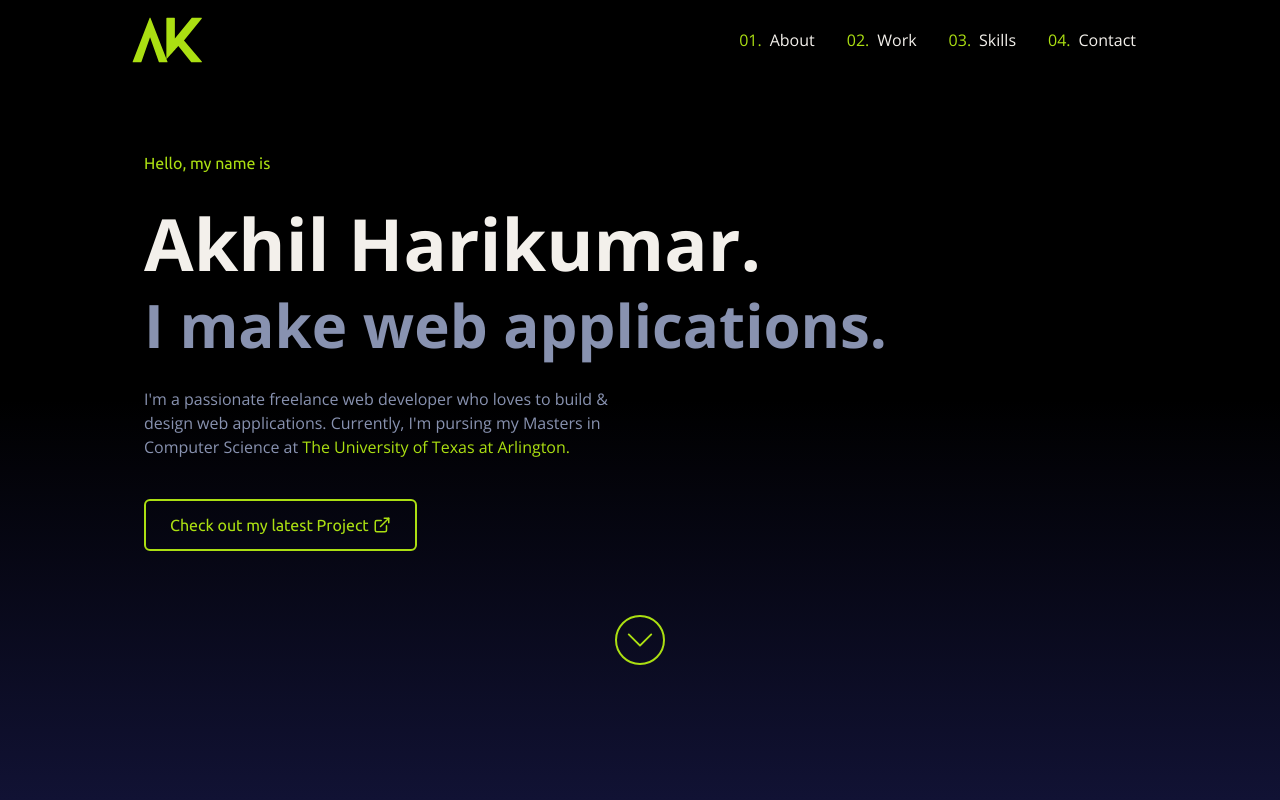
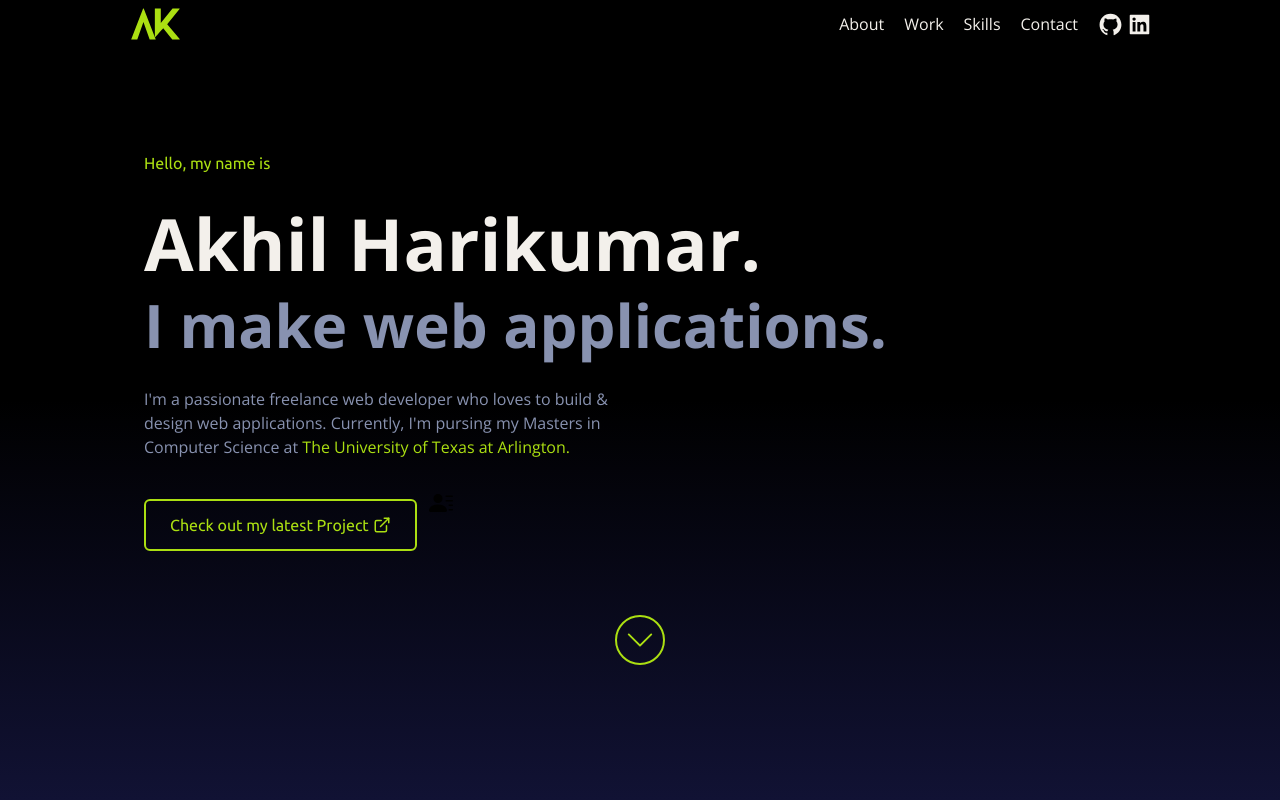
Before and after one commit to AkhilsWorkshop/Portfolio, a React (Create React App) app: page / in a window 1280 px wide. Shown: the top 800 px of the page. Built offline with nearby package versions, Linux system fonts and the light colour scheme.

Commit message:
Navbar height fix

```diff
--- a/src/components/Home.js
+++ b/src/components/Home.js
@@ -1,6 +1,6 @@
 import { FiExternalLink } from "react-icons/fi"
 import { Link } from 'react-scroll';
-import { BsChevronDown } from "react-icons/bs"
+import { BsChevronDown, BsPersonLinesFill } from "react-icons/bs"
 
 
 const Home = () => {
@@ -8,7 +8,7 @@ const Home = () => {
     return (
         <div name="Home" className="h-screen w-full bg-gradient-to-b from-black via-black to-fifth">
 
-            <div className="max-w-screen-lg mx-auto flex flex-col items-center justify-center h-full px-10 sm:py-0 sm:px-4">
+            <div className="max-w-screen-lg mx-auto flex items-center justify-center h-full px-10 sm:py-0 sm:px-4">
 
                 <div className="flex flex-col justify-center gap-2 sm:gap-4 h-full">
 
@@ -40,6 +40,11 @@ const Home = () => {
                         <a href="https://moviehome.akhilkumar.ga/" target="_blank" rel="noreferrer" className="text-[#ABDF12] font-slogan border-2 border-[#ABDF12] my-2 px-6 py-3 rounded-md flex items-center gap-1 cursor-pointer duration-500 hover:bg-[#ABDF12]/20">Check out my latest Project<FiExternalLink size={18} />
                         </a>
 
+                        <a href="/Resume-AkhilKumar.pdf" target="_blank" rel="noreferrer">
+                            <BsPersonLinesFill size={24} className="duration-300 hover:text-primary hover:scale-105" />
+                        </a>
+
+
                     </div>
                     <div className="flex justify-center"
                         data-aos="fade-up"
@@ -52,9 +57,11 @@ const Home = () => {
 
                 </div>
 
+
+
             </div>
 
-        </div>
+        </div >
     )
 }
 
--- a/src/components/Navbar.js
+++ b/src/components/Navbar.js
@@ -2,6 +2,9 @@ import logo from '../assets/logo.svg';
 import { CgMenu, CgClose } from "react-icons/cg";
 import { useState } from 'react';
 import { Link } from 'react-scroll';
+import { AiFillGithub, AiFillLinkedin } from "react-icons/ai";
+import { BsPersonLinesFill } from "react-icons/bs";
+import { MdEmail } from "react-icons/md";
 
 const Navbar = () => {
 
@@ -31,31 +34,40 @@ const Navbar = () => {
     const [menu, setMenu] = useState(false);
 
     return (
-        <div className="flex justify-center items-center w-full h-20 text-white backdrop-blur bg-black/70
+        <>
+            <div className="flex justify-center items-center w-full h-12 text-secondary backdrop-blur bg-black/70
         px-4 fixed shadow-xl z-50">
                 <div className="max-w-screen-lg flex justify-between items-center w-full">
                     <Link to="Home" smooth duration={500}>
-                    <img className="w-20 cursor-pointer hover:scale-95 duration-200" src={logo} alt="Logo"
+                        <img className="w-14 cursor-pointer hover:scale-95 duration-200" src={logo} alt="Logo"
                             data-aos="fade-up-left"
                             data-aos-once="true"
                             data-aos-delay="0"></img>
                     </Link>
 
 
-                <ul className="hidden md:flex">
+                    <ul className="hidden md:flex gap-5">
                         {items.map(({ id, item, duration }) => (
                             <>
-                            <li key={id} className="px-4 cursor-pointer text-secondary hover:text-primary"
+                                <li key={id} className="cursor-pointer text-secondary duration-300 hover:text-primary"
                                     data-aos="fade-down"
                                     data-aos-once="true"
                                     data-aos-delay={duration}>
                                     <Link to={item} smooth duration={500}>
-                                    <a key={id} href={item} className="text-primary pr-2">{id}</a>
                                         {item}
                                     </Link>
                                 </li>
                             </>
                         ))}
+                        <div className="flex gap-1">
+                            <a href="https://github.com/AkhilsWorkshop" target="_blank" rel="noreferrer">
+                                <AiFillGithub size={25} className="duration-300 hover:text-primary hover:scale-110" />
+                            </a>
+
+                            <a href="https://www.linkedin.com/in/akhilkumarh/" target="_blank" rel="noreferrer">
+                                <AiFillLinkedin size={25} className="duration-300 hover:text-primary hover:scale-110" />
+                            </a>
+                        </div>
                     </ul>
 
                     <div onClick={() => setMenu(!menu)} className="cursor-pointer z-20 text-secondary md:hidden">
@@ -82,6 +94,8 @@ const Navbar = () => {
 
 
             </div>
+
+        </>
     )
 }
 
```
Lines whose indentation alone changed are shown as unchanged.
